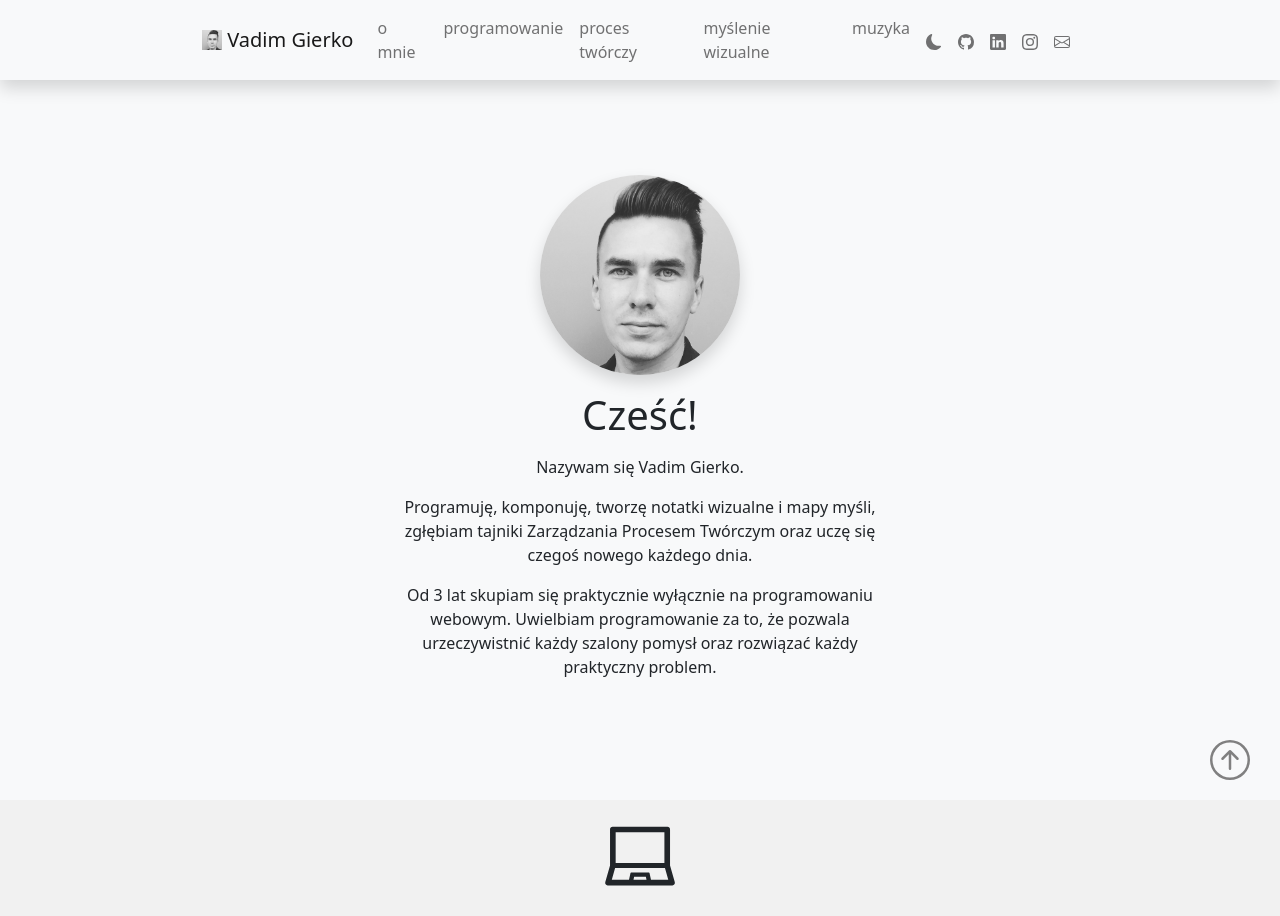
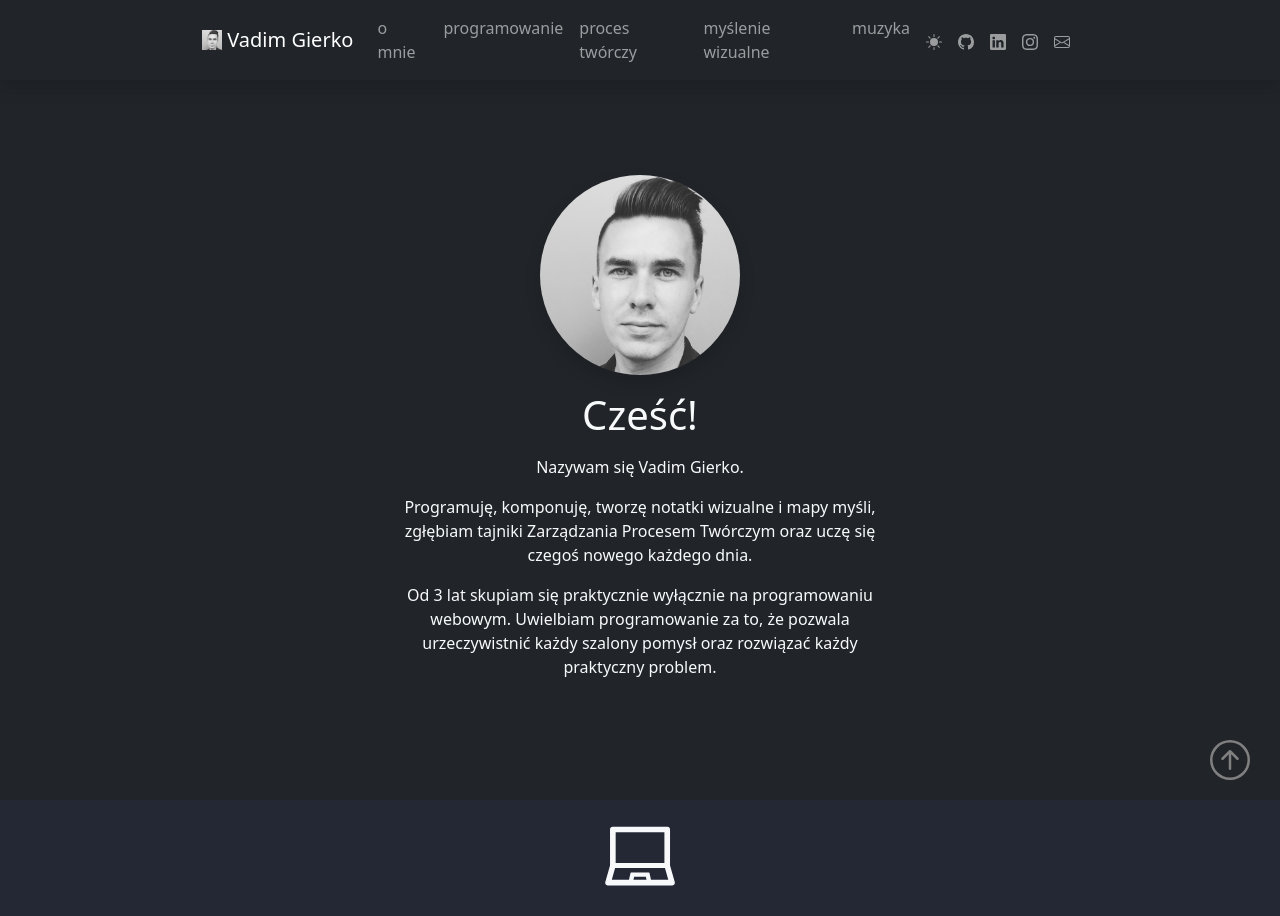
Before and after one commit to vadimgierko/personal-website-next-js, a Next.js app: page / in a window 1280 px wide. Shown: the top 916 px of the page. Built offline with nearby package versions, Linux system fonts and the light colour scheme.

Commit message:
add Astro icon; upgrade react-icons; dark mode default

```diff
--- a/content/fieldsOfInterests/index.js
+++ b/content/fieldsOfInterests/index.js
@@ -40,13 +40,13 @@ Jestem web developerem z 3-letnim doświadczeniem programistycznym, który potra
 		projects: projects_web_development,
 		articles: articles_web_development,
 		skills: [
+			"typescript",
+			"javascript",
 			"next_js",
 			"react",
 			"react_router",
-			// "redux",
 			"svelte",
-			"typescript",
-			"javascript",
+			"astro",
 			"firebase",
 			"bootstrap",
 			"stripe",
@@ -55,7 +55,6 @@ Jestem web developerem z 3-letnim doświadczeniem programistycznym, który potra
 			"markdown",
 			"github",
 			"vercel",
-			//"vsc",
 		],
 	},
 	{
--- a/content/skills/index.js
+++ b/content/skills/index.js
@@ -19,6 +19,7 @@ import {
 	SiTypescript,
 	SiStripe,
 	SiSvelte,
+	SiAstro,
 } from "react-icons/si";
 
 export const skills = {
@@ -102,4 +103,8 @@ export const skills = {
 		Icon: SiVercel,
 		title: "Vercel",
 	},
+	astro: {
+		Icon: SiAstro,
+		title: "Astro",
+	},
 };
--- a/contexts/useTheme.js
+++ b/contexts/useTheme.js
@@ -5,7 +5,7 @@ const ThemeContext = createContext();
 export const useTheme = () => useContext(ThemeContext);
 
 export const ThemeProvider = ({ children }) => {
-	const [theme, setTheme] = useState("light");
+	const [theme, setTheme] = useState("dark");
 
 	const switchTheme = () => {
 		if (theme === "dark") {
--- a/package.json
+++ b/package.json
@@ -16,7 +16,7 @@
     "react": "18.2.0",
     "react-bootstrap": "^2.5.0",
     "react-dom": "18.2.0",
-    "react-icons": "^4.4.0",
+    "react-icons": "^5.0.1",
     "react-markdown": "^8.0.3",
     "remark-gfm": "^3.0.1"
   },
```
Also changed, not shown: 1 other file (tests, documents, lock files or other folders).
